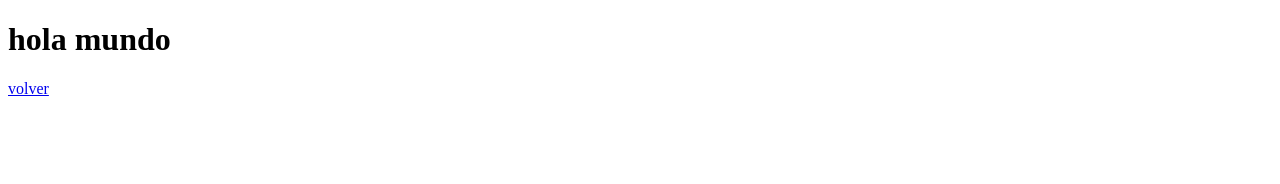
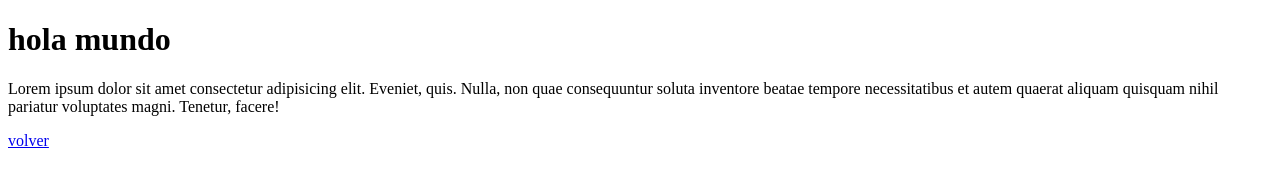
Before and after one commit to Adbel79/borrar, a plain HTML site: page ejemplo3.html in a window 1280 px wide. Drawn offline with Linux system fonts and the light colour scheme.

Commit message:
agregue parrafo en ejemplo 3

```diff
--- a/ejemplo3.html
+++ b/ejemplo3.html
@@ -8,6 +8,7 @@
 </head>
 <body>
     <h1>hola mundo</h1>
-    <a href="ejemplo2.html" >volver</a>
+    <p>Lorem ipsum dolor sit amet consectetur adipisicing elit. Eveniet, quis. Nulla, non quae consequuntur soluta inventore beatae tempore necessitatibus et autem quaerat aliquam quisquam nihil pariatur voluptates magni. Tenetur, facere!</p>
+    <a href="ejemplo2.htmt" >volver</a>
 </body>
 </html>
```
